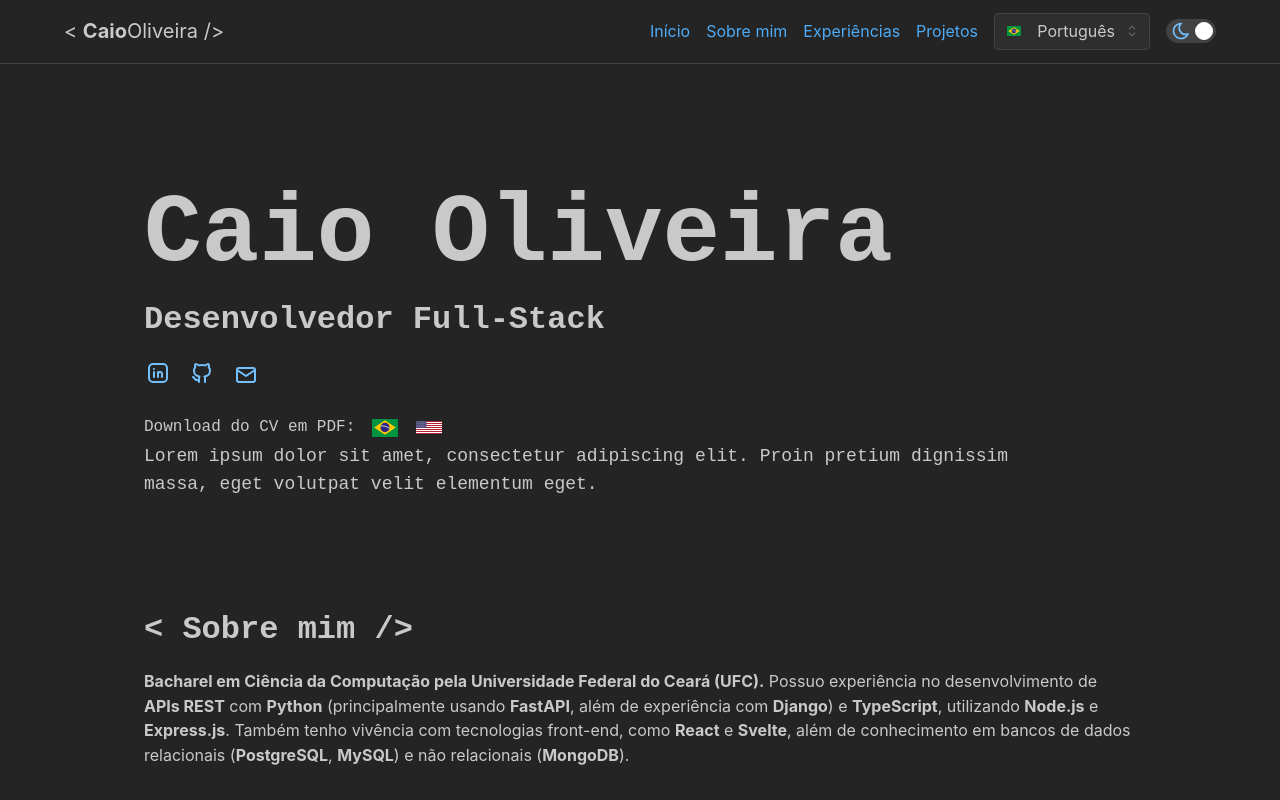
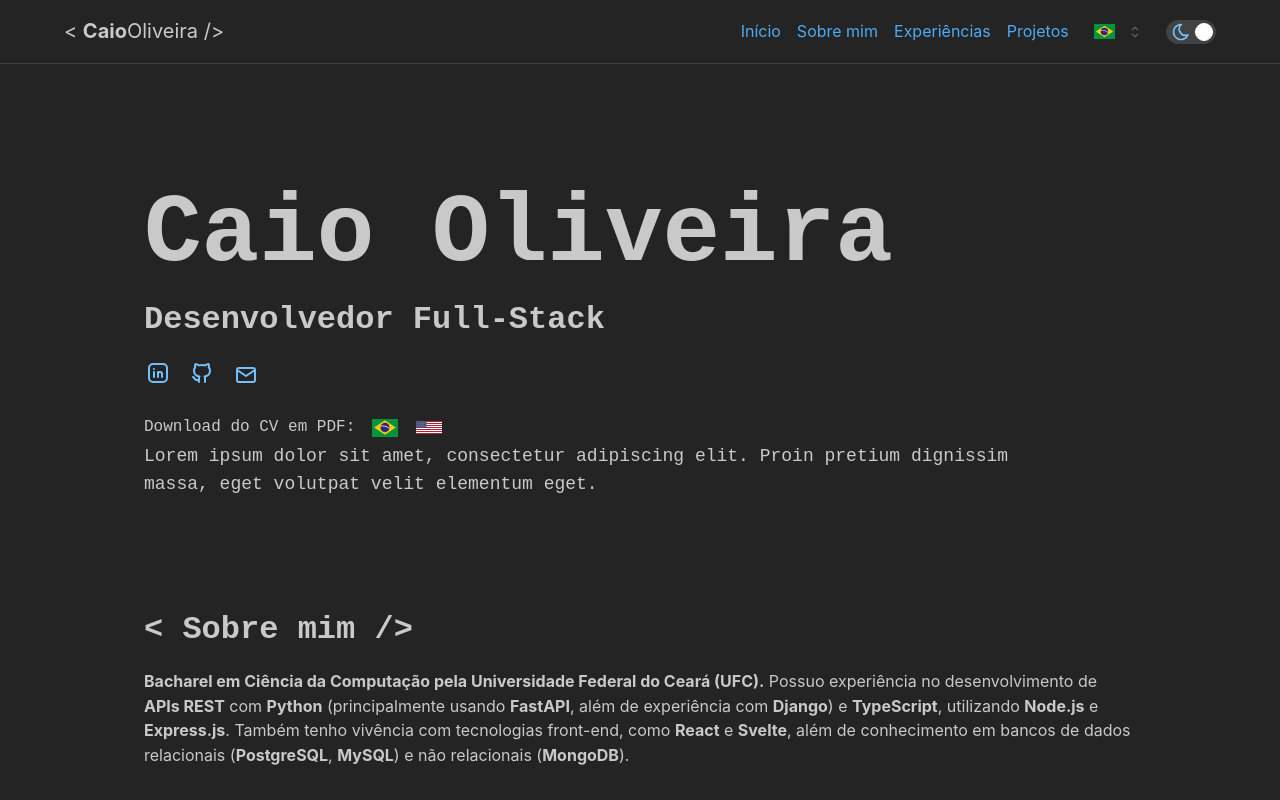
Before and after one commit to caiofov/caiofov.github.io, a React (Create React App) app: page / in a window 1280 px wide. Shown: the top 800 px of the page. Built offline with nearby package versions, Linux system fonts and the light colour scheme.

Commit message:
feaet: style language selector

```diff
--- a/src/components/LanguageSelector.tsx
+++ b/src/components/LanguageSelector.tsx
@@ -9,20 +9,15 @@ import {
   useCombobox,
   Text,
   Image,
+  ThemeIcon,
+  Popover,
+  Button,
 } from "@mantine/core";
+import { IconChevronCompactDown, IconChevronDown } from "@tabler/icons-react";
 
 const languages = {
   pt: { name: "Português", flag: brazilFlag },
   en: { name: "English", flag: usaFlag },
-};
-
-const SelectOption: React.FC<{ code: LanguageCode }> = ({ code }) => {
-  return (
-    <Group>
-      <Image h="10px" src={languages[code]["flag"]} />
-      <Text>{languages[code]["name"]}</Text>
-    </Group>
-  );
 };
 
 export const LanguageSelector = () => {
@@ -37,32 +32,43 @@ export const LanguageSelector = () => {
   return (
     <Combobox
       store={combobox}
-      withinPortal={false}
+      withinPortal={true}
       onOptionSubmit={(val) => {
         console.log(val);
         chooseLanguage(val as LanguageCode);
         combobox.closeDropdown();
       }}
+      transitionProps={{ duration: 200, transition: "scale-y" }}
+      width="fit-content"
+      position="bottom-start"
     >
       <Combobox.Target>
-        <InputBase
-          component="button"
-          type="button"
-          pointer
+        <Button
+          size="compact-sm"
           rightSection={<Combobox.Chevron />}
           onClick={() => combobox.toggleDropdown()}
-          rightSectionPointerEvents="none"
-          multiline
+          variant="subtle"
+          style={{
+            justifyContent: "space-around",
+            transition: "all 0.2s ease-in-out",
+          }}
         >
-          <SelectOption code={value} />
-        </InputBase>
+          <Image h="15px" w="22px" src={languages[value]["flag"]} />
+        </Button>
       </Combobox.Target>
 
       <Combobox.Dropdown>
-        <Combobox.Options>
+        <Combobox.Options w="100%">
           {Object.keys(languages).map((c) => (
             <Combobox.Option key={"lang_" + c} value={c}>
-              <SelectOption code={c as LanguageCode} />
+              <Group display="inline-flex">
+                <Image
+                  h="10px"
+                  w="22px"
+                  src={languages[c as LanguageCode]["flag"]}
+                />
+                <Text>{languages[c as LanguageCode]["name"]}</Text>
+              </Group>
             </Combobox.Option>
           ))}
         </Combobox.Options>
```
